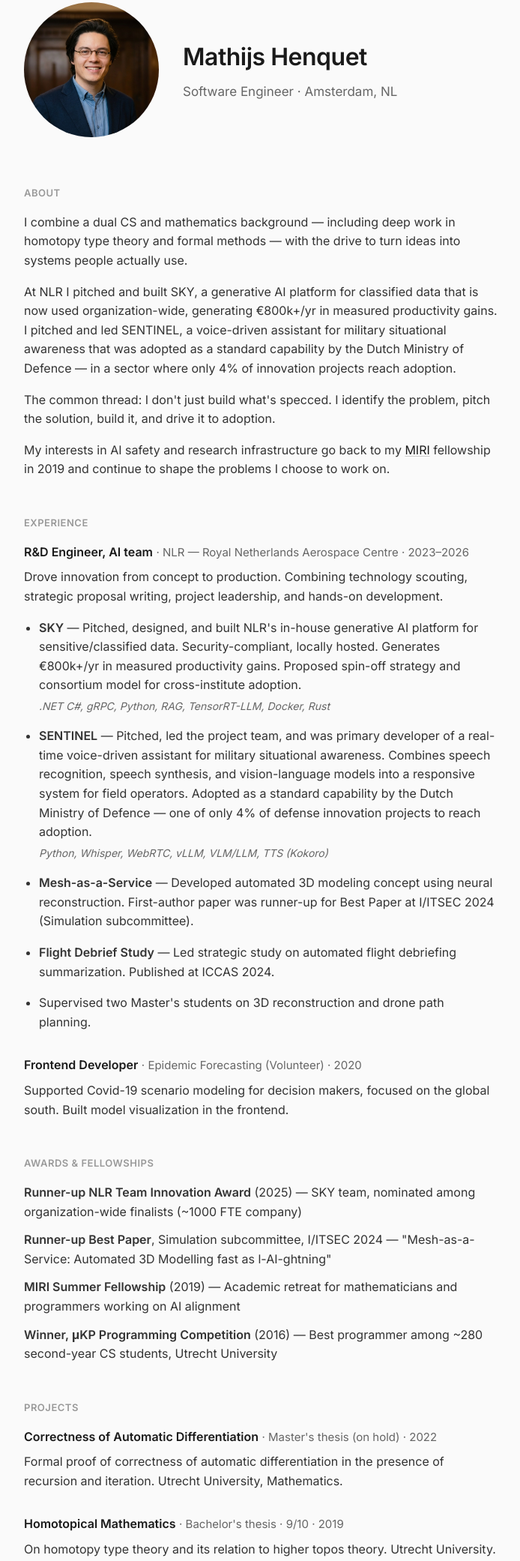
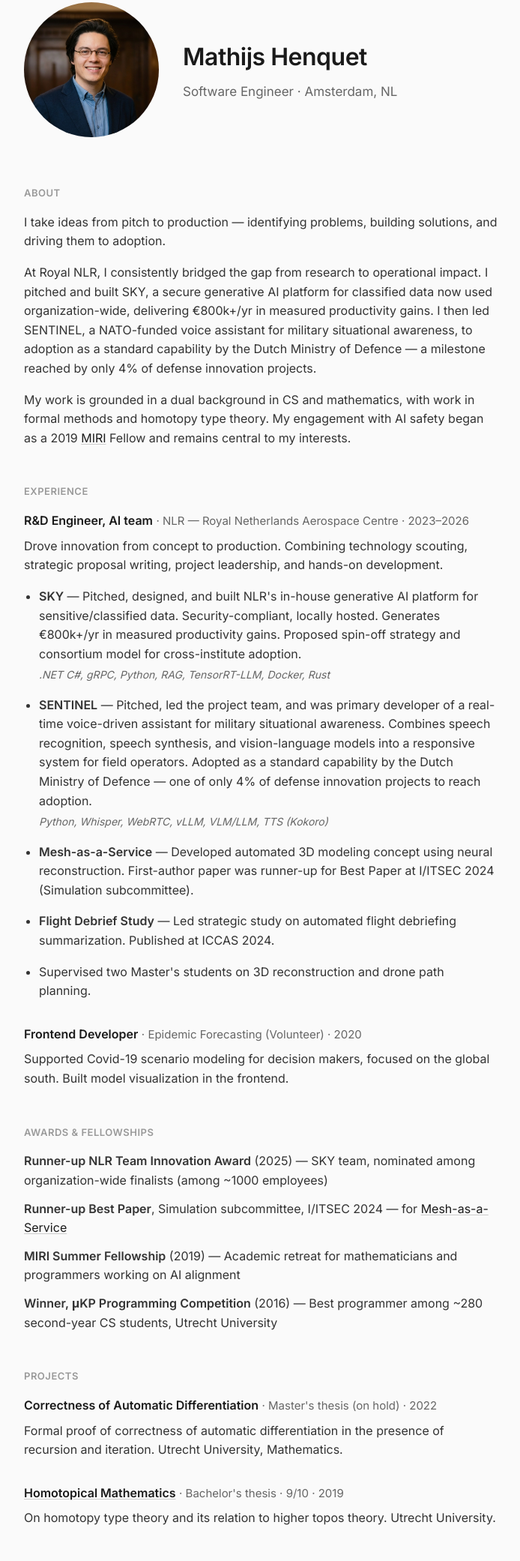
Before and after one commit to mathijshenquet/mathijshenquet.github.io, a website: page docs/index.html in a window 1280 px wide. Shown: the part 77-2159 px from the top of the page at 75% size, without its empty margins (292-986 px from the left). Drawn offline with Linux system fonts and the light colour scheme.

Commit message:
Improve about

```diff
--- a/docs/index.html
+++ b/docs/index.html
@@ -24,10 +24,9 @@
 
         <section>
             <h2>About</h2>
-            <p>I combine a dual CS and mathematics background — including deep work in homotopy type theory and formal methods — with the drive to turn ideas into systems people actually use.</p>
-            <p>At NLR I pitched and built SKY, a generative AI platform for classified data that is now used organization-wide, generating €800k+/yr in measured productivity gains. I pitched and led SENTINEL, a voice-driven assistant for military situational awareness that was adopted as a standard capability by the Dutch Ministry of Defence — in a sector where only 4% of innovation projects reach adoption.</p>
-            <p>The common thread: I don't just build what's specced. I identify the problem, pitch the solution, build it, and drive it to adoption.</p>
-            <p>My interests in AI safety and research infrastructure go back to my <a href="https://intelligence.org">MIRI</a> fellowship in 2019 and continue to shape the problems I choose to work on.</p>
+            <p>I take ideas from pitch to production — identifying problems, building solutions, and driving them to adoption.</p>
+            <p>At Royal NLR, I consistently bridged the gap from research to operational impact. I pitched and built SKY, a secure generative AI platform for classified data now used organization-wide, delivering €800k+/yr in measured productivity gains. I then led SENTINEL, a NATO-funded voice assistant for military situational awareness, to adoption as a standard capability by the Dutch Ministry of Defence — a milestone reached by only 4% of defense innovation projects.</p>
+            <p>My work is grounded in a dual background in CS and mathematics, with work in formal methods and homotopy type theory. My engagement with AI safety began as a 2019 <a href="https://intelligence.org">MIRI</a> Fellow and remains central to my interests.</p>
         </section>
 
         <section>
@@ -62,8 +61,8 @@
         <section>
             <h2>Awards & Fellowships</h2>
             <ul class="awards-list">
-                <li><strong>Runner-up NLR Team Innovation Award</strong> (2025) — SKY team, nominated among organization-wide finalists (~1000 FTE company)</li>
-                <li><strong>Runner-up Best Paper</strong>, Simulation subcommittee, I/ITSEC 2024 — "Mesh-as-a-Service: Automated 3D Modelling fast as l-AI-ghtning"</li>
+                <li><strong>Runner-up NLR Team Innovation Award</strong> (2025) — SKY team, nominated among organization-wide finalists (among ~1000 employees)</li>
+                <li><strong>Runner-up Best Paper</strong>, Simulation subcommittee, I/ITSEC 2024 — for <a href="#publications">Mesh-as-a-Service</a></li>
                 <li><strong>MIRI Summer Fellowship</strong> (2019) — Academic retreat for mathematicians and programmers working on AI alignment</li>
                 <li><strong>Winner, μKP Programming Competition</strong> (2016) — Best programmer among ~280 second-year CS students, Utrecht University</li>
             </ul>
@@ -80,14 +79,14 @@
             </div>
             <div class="project-item">
                 <div class="project-header">
-                    <span class="project-title">Homotopical Mathematics</span>
+                    <span class="project-title"><a href="./cv/henquet_homotopical_mathematics.pdf">Homotopical Mathematics</a></span>
                     <span class="project-meta"> · Bachelor's thesis · 9/10 · 2019</span>
                 </div>
                 <p>On homotopy type theory and its relation to higher topos theory. Utrecht University.</p>
             </div>
         </section>
 
-        <section>
+        <section id="publications">
             <h2>Publications</h2>
             <div class="publication-item">
                 <p><strong>Henquet</strong>, Bellucci, Amghane, et al. <a href="https://iitsec.xcdacademy.com/index.cfm/item/39283">"Mesh-as-a-Service: Automated 3D Modelling fast as l-AI-ghtning."</a> <span class="publication-venue">I/ITSEC 2024.</span> <span class="publication-note">Runner-up Best Paper, Simulation subcommittee.</span></p>
```
Also changed, not shown: docs/index.md (+5 -6 lines).
